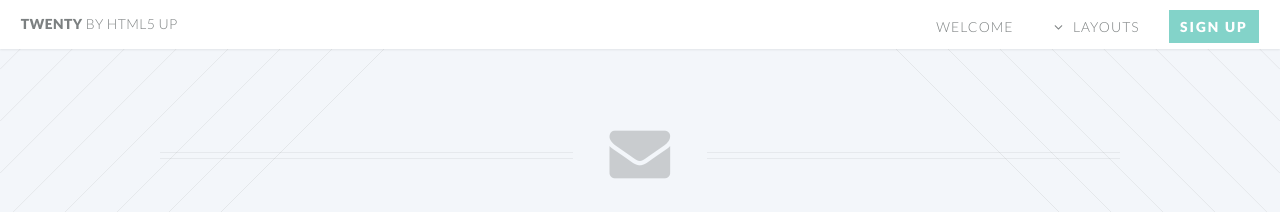
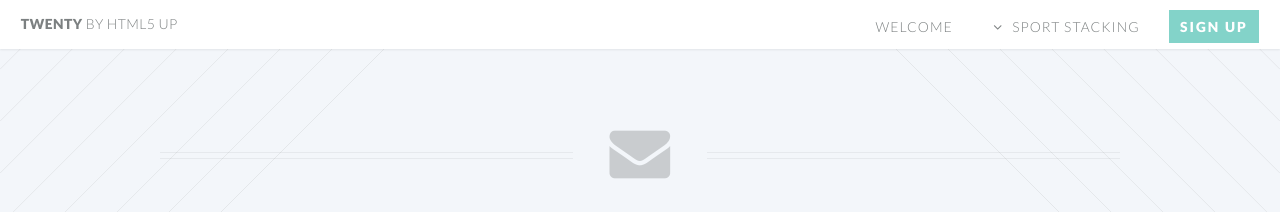
Before and after one commit to jwyazuardi/Twenty-Jekyll-Theme-master, a Jekyll site: the page contact.html, which Jekyll copies as it is, in a window 1280 px wide. Shown: the top 212 px of the page. Built offline with Jekyll 4.4.1, drawn with Linux system fonts in a browser that asks for light colours.

Commit message:
Update contact.html

```diff
--- a/contact.html
+++ b/contact.html
@@ -36,12 +36,12 @@
 					<ul>
 						<li class="current"><a href="index.html">Welcome</a></li>
 						<li class="submenu">
-							<a href="">Layouts</a>
+							<a href="">Sport Stacking</a>
 							<ul>
-								<li><a href="left-sidebar.html">Left Sidebar</a></li>
-								<li><a href="right-sidebar.html">Right Sidebar</a></li>
-								<li><a href="no-sidebar.html">No Sidebar</a></li>
-								<li><a href="contact.html">Contact</a></li>
+								<li><a href="left-sidebar.html">Timings</a></li>
+								<li><a href="right-sidebar.html">Competitions</a></li>
+								<li><a href="no-sidebar.html">Mains</a></li>
+								<li><a href="contact.html">Team</a></li>
 								<li class="submenu">
 									<a href="">Submenu</a>
 									<ul>
```
